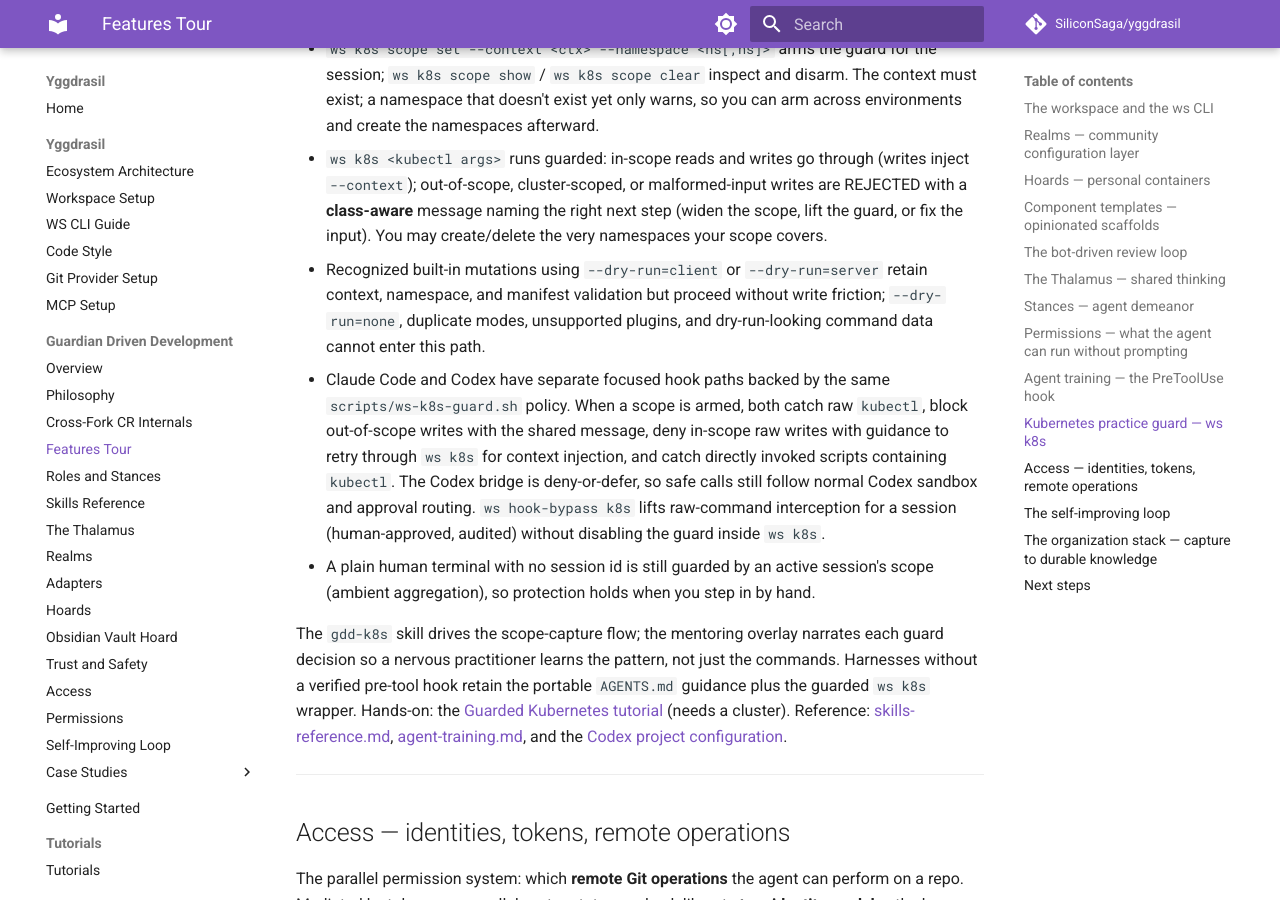
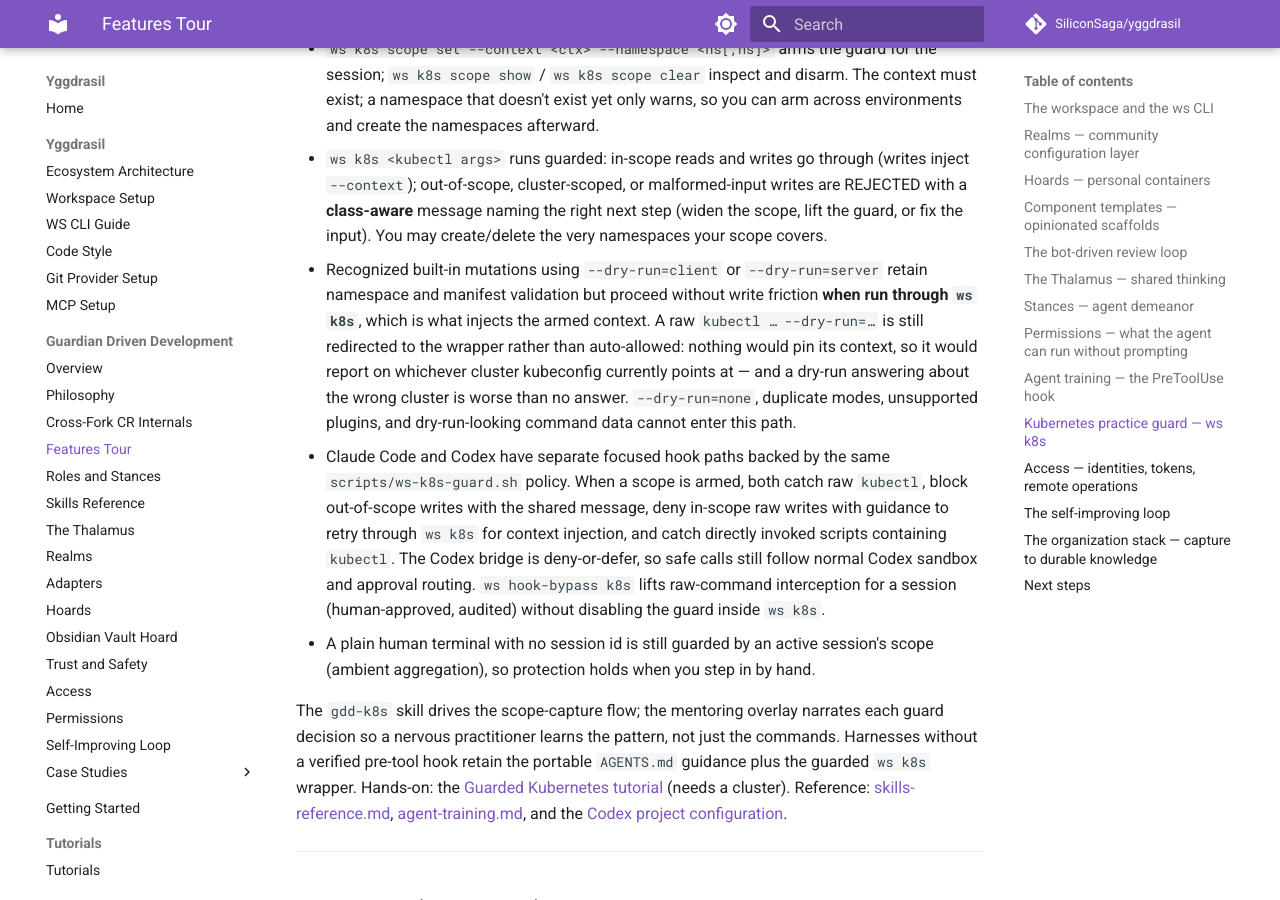
Before and after one commit to SiliconSaga/yggdrasil, an MkDocs documentation site: the page built from docs/gdd/features.md, in a window 1280 px wide and 900 px high, scrolled down 5252 px. Built offline with MkDocs 1.6.1 and Material for MkDocs 9.7.7, drawn with Linux system fonts in a browser that asks for light colours; comment, search, counter and statistics services are not loaded.

Commit message:
fix(k8s): keep raw dry-runs on the redirect path so context stays pinned
Review round 1. CodeRabbit and Copilot independently found the same hole, and the branch's own comment is what proves it: the raw-kubectl branch documents that an in-scope WRITE deliberately falls through to the redirect "so it runs via `ws k8s`, which injects --context — a raw write hitting the current-but-wrong context is exactly the accident the guard exists to prevent". Adding `DRY_RUN_IN_SCOPE` to that same auto-allow bypassed it.

A dry-run is not a mutation, so nothing is destroyed — but it is consulted precisely because its answer is trusted, and an answer about whichever cluster kubeconfig happens to point at is worse than no answer. Both hooks now auto-allow dry-runs only on the `ws k8s` path; raw ones redirect to the wrapper, matching writes. The Codex hook redirects rather than silently deferring.

Also from review: `ws review` joins the dedicated verbs named in the composition refusal, `features.md` states that only the wrapper pins context, and the `ws review` mapping in AGENTS.md drops `gh pr checks` — the hook deliberately leaves checks reachable because `ws review` cannot do them, so advertising the mapping contradicted the rule.

Co-Authored-By: Claude Opus 5 <noreply@anthropic.com>

```diff
--- a/docs/gdd/features.md
+++ b/docs/gdd/features.md
@@ -127,7 +127,7 @@ A safety scope for kubectl — training wheels while you learn, a guardrail near
 
 - `ws k8s scope set --context <ctx> --namespace <ns[,ns]>` arms the guard for the session; `ws k8s scope show` / `ws k8s scope clear` inspect and disarm. The context must exist; a namespace that doesn't exist yet only warns, so you can arm across environments and create the namespaces afterward.
 - `ws k8s <kubectl args>` runs guarded: in-scope reads and writes go through (writes inject `--context`); out-of-scope, cluster-scoped, or malformed-input writes are REJECTED with a **class-aware** message naming the right next step (widen the scope, lift the guard, or fix the input). You may create/delete the very namespaces your scope covers.
-- Recognized built-in mutations using `--dry-run=client` or `--dry-run=server` retain context, namespace, and manifest validation but proceed without write friction; `--dry-run=none`, duplicate modes, unsupported plugins, and dry-run-looking command data cannot enter this path.
+- Recognized built-in mutations using `--dry-run=client` or `--dry-run=server` retain namespace and manifest validation but proceed without write friction **when run through `ws k8s`**, which is what injects the armed context. A raw `kubectl … --dry-run=…` is still redirected to the wrapper rather than auto-allowed: nothing would pin its context, so it would report on whichever cluster kubeconfig currently points at — and a dry-run answering about the wrong cluster is worse than no answer. `--dry-run=none`, duplicate modes, unsupported plugins, and dry-run-looking command data cannot enter this path.
 - Claude Code and Codex have separate focused hook paths backed by the same `scripts/ws-k8s-guard.sh` policy. When a scope is armed, both catch raw `kubectl`, block out-of-scope writes with the shared message, deny in-scope raw writes with guidance to retry through `ws k8s` for context injection, and catch directly invoked scripts containing `kubectl`. The Codex bridge is deny-or-defer, so safe calls still follow normal Codex sandbox and approval routing. `ws hook-bypass k8s` lifts raw-command interception for a session (human-approved, audited) without disabling the guard inside `ws k8s`.
 - A plain human terminal with no session id is still guarded by an active session's scope (ambient aggregation), so protection holds when you step in by hand.
 
```
Also changed, not shown: AGENTS.md (+1 -1 lines), 4 other files.
